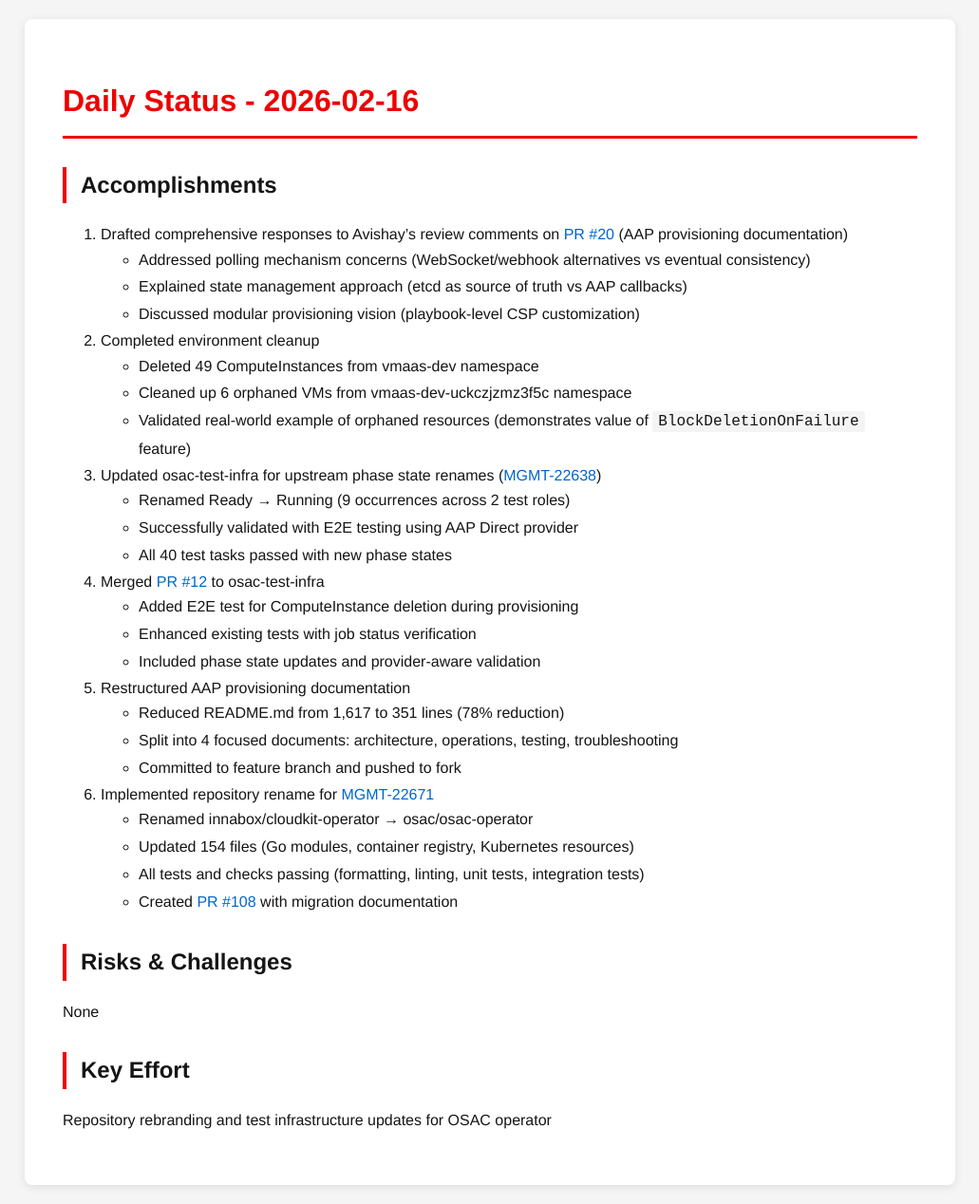
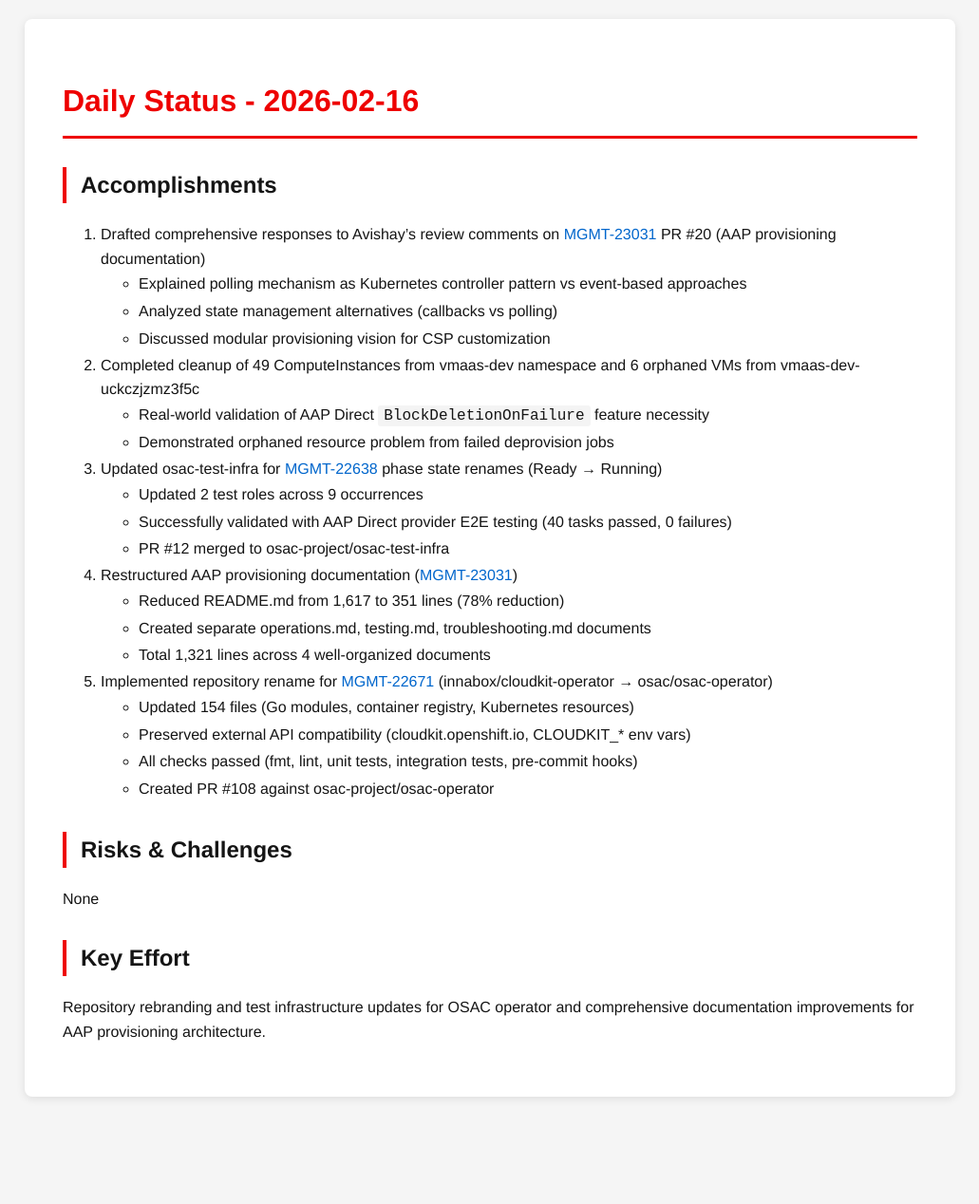
Before and after one commit to tzvatot/daily-status, a Jekyll site: the page built from 2026-02-16.md, in a window 1280 px wide. Shown: the whole page at 95% size, without its empty margins (124-1155 px from the left). Built offline with Jekyll 4.4.1, drawn with Linux system fonts in a browser that asks for light colours; after the commit the page ends 1175 px from its top, so only the background shows below that.

Commit message:
Daily status update - 2026-02-16

```diff
--- a/2026-02-16.md
+++ b/2026-02-16.md
@@ -8,36 +8,30 @@
 
 ## Accomplishments
 
-1. Drafted comprehensive responses to Avishay's review comments on [PR #20](https://github.com/osac-project/docs/pull/20) (AAP provisioning documentation)
-   - Addressed polling mechanism concerns (WebSocket/webhook alternatives vs eventual consistency)
-   - Explained state management approach (etcd as source of truth vs AAP callbacks)
-   - Discussed modular provisioning vision (playbook-level CSP customization)
+1. Drafted comprehensive responses to Avishay's review comments on [MGMT-23031](https://issues.redhat.com/browse/MGMT-23031) PR #20 (AAP provisioning documentation)
+   - Explained polling mechanism as Kubernetes controller pattern vs event-based approaches
+   - Analyzed state management alternatives (callbacks vs polling)
+   - Discussed modular provisioning vision for CSP customization
 
-2. Completed environment cleanup
-   - Deleted 49 ComputeInstances from vmaas-dev namespace
-   - Cleaned up 6 orphaned VMs from vmaas-dev-uckczjzmz3f5c namespace
-   - Validated real-world example of orphaned resources (demonstrates value of `BlockDeletionOnFailure` feature)
+2. Completed cleanup of 49 ComputeInstances from vmaas-dev namespace and 6 orphaned VMs from vmaas-dev-uckczjzmz3f5c
+   - Real-world validation of AAP Direct `BlockDeletionOnFailure` feature necessity
+   - Demonstrated orphaned resource problem from failed deprovision jobs
 
-3. Updated osac-test-infra for upstream phase state renames ([MGMT-22638](https://issues.redhat.com/browse/MGMT-22638))
-   - Renamed Ready → Running (9 occurrences across 2 test roles)
-   - Successfully validated with E2E testing using AAP Direct provider
-   - All 40 test tasks passed with new phase states
+3. Updated osac-test-infra for [MGMT-22638](https://issues.redhat.com/browse/MGMT-22638) phase state renames (Ready → Running)
+   - Updated 2 test roles across 9 occurrences
+   - Successfully validated with AAP Direct provider E2E testing (40 tasks passed, 0 failures)
+   - PR #12 merged to osac-project/osac-test-infra
 
-4. Merged [PR #12](https://github.com/osac-project/osac-test-infra/pull/12) to osac-test-infra
-   - Added E2E test for ComputeInstance deletion during provisioning
-   - Enhanced existing tests with job status verification
-   - Included phase state updates and provider-aware validation
+4. Restructured AAP provisioning documentation ([MGMT-23031](https://issues.redhat.com/browse/MGMT-23031))
+   - Reduced README.md from 1,617 to 351 lines (78% reduction)
+   - Created separate operations.md, testing.md, troubleshooting.md documents
+   - Total 1,321 lines across 4 well-organized documents
 
-5. Restructured AAP provisioning documentation
-   - Reduced README.md from 1,617 to 351 lines (78% reduction)
-   - Split into 4 focused documents: architecture, operations, testing, troubleshooting
-   - Committed to feature branch and pushed to fork
-
-6. Implemented repository rename for [MGMT-22671](https://issues.redhat.com/browse/MGMT-22671)
-   - Renamed innabox/cloudkit-operator → osac/osac-operator
+5. Implemented repository rename for [MGMT-22671](https://issues.redhat.com/browse/MGMT-22671) (innabox/cloudkit-operator → osac/osac-operator)
    - Updated 154 files (Go modules, container registry, Kubernetes resources)
-   - All tests and checks passing (formatting, linting, unit tests, integration tests)
-   - Created [PR #108](https://github.com/osac-project/osac-operator/pull/108) with migration documentation
+   - Preserved external API compatibility (cloudkit.openshift.io, CLOUDKIT_* env vars)
+   - All checks passed (fmt, lint, unit tests, integration tests, pre-commit hooks)
+   - Created PR #108 against osac-project/osac-operator
 
 ## Risks & Challenges
 
@@ -45,4 +39,4 @@
 
 ## Key Effort
 
-Repository rebranding and test infrastructure updates for OSAC operator
+Repository rebranding and test infrastructure updates for OSAC operator and comprehensive documentation improvements for AAP provisioning architecture.
```
